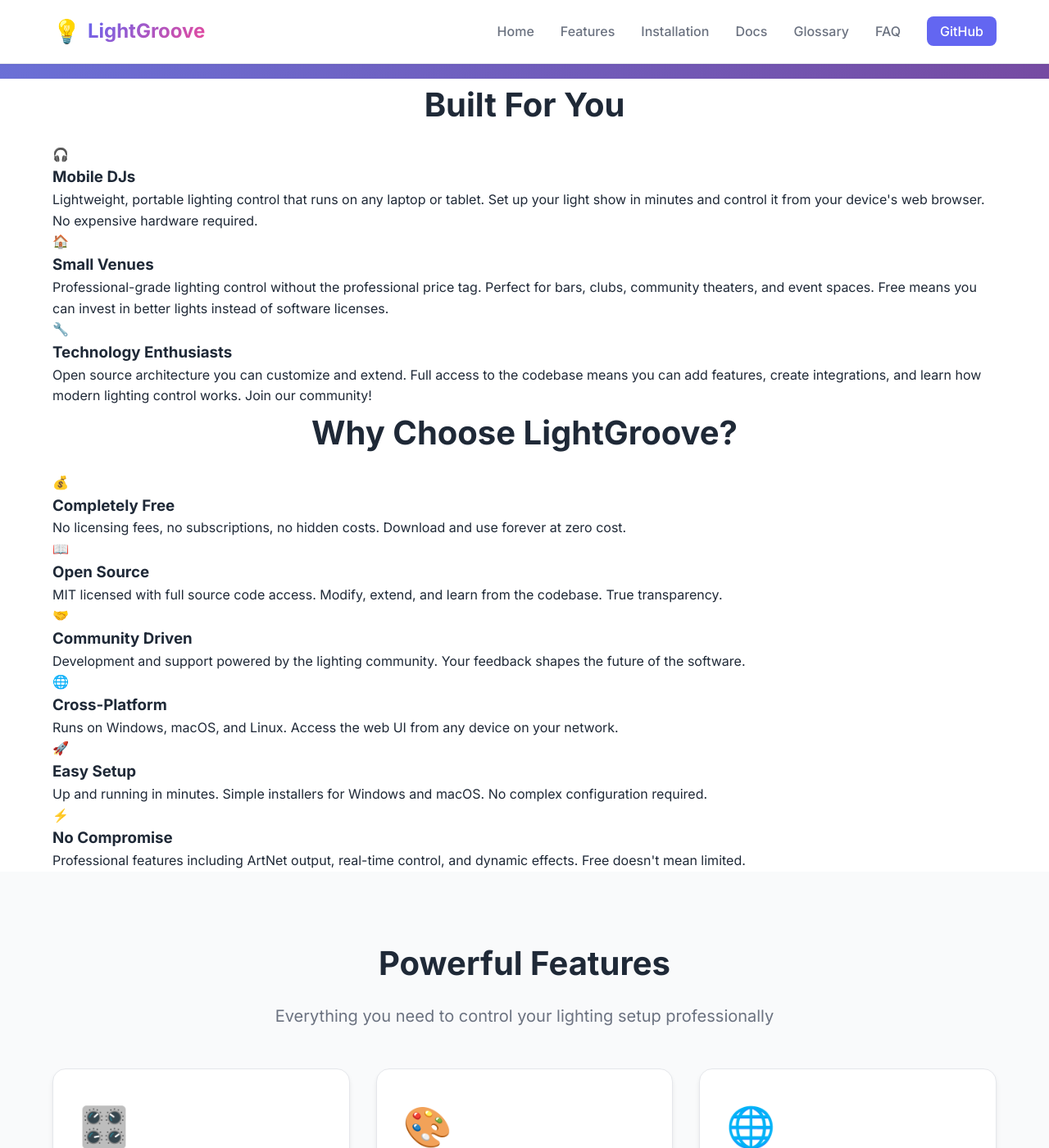
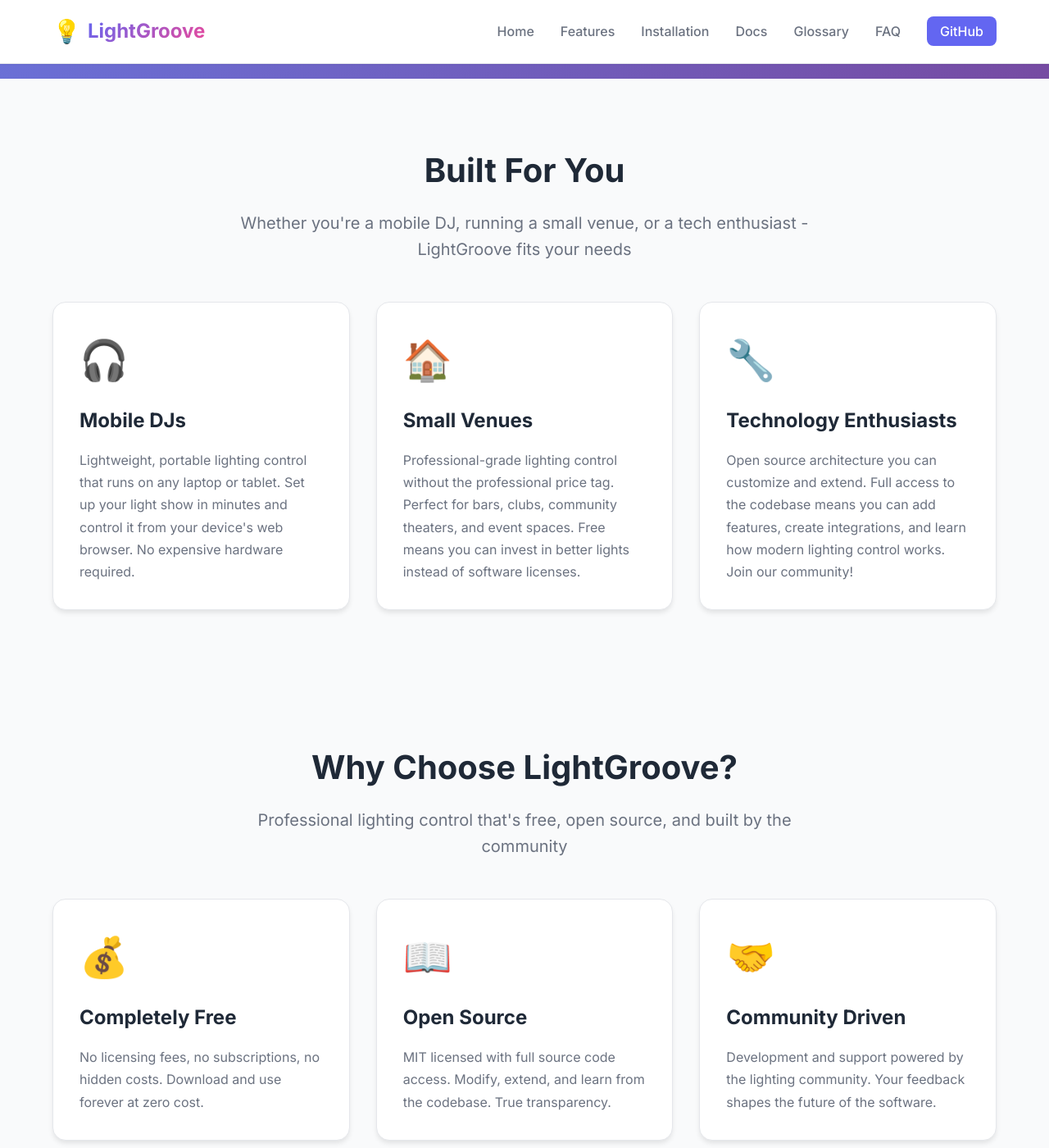
Before and after one commit to oliverbyte/lightgroove, a Jekyll site: the page built from website/index.md, in a window 1280 px wide and 1400 px high, scrolled down 494 px. Shown: the whole window at 82% size. Built offline with Jekyll 4.4.1, drawn with Linux system fonts in a browser that asks for light colours.

Commit message:
Unify website styling for persona and USP sections
- Change Built For You and Why Choose LightGroove sections to use features-section styling
- Add section-subtitle for better context
- Use consistent feature-grid and feature-card classes across all sections
- Improves visual consistency and user experience

```diff
--- a/website/index.md
+++ b/website/index.md
@@ -22,24 +22,26 @@ keywords: free dmx controller, open source lighting software, dmx software for d
   </div>
 </section>
 
-<section class="personas-section">
+<section class="features-section">
   <div class="container">
     <h2 class="section-title">Built For You</h2>
-    <div class="persona-grid">
-      <div class="persona-card">
-        <span class="persona-icon">🎧</span>
+    <p class="section-subtitle">Whether you're a mobile DJ, running a small venue, or a tech enthusiast - LightGroove fits your needs</p>
+
+    <div class="feature-grid">
+      <div class="feature-card">
+        <span class="feature-icon">🎧</span>
         <h3>Mobile DJs</h3>
         <p>Lightweight, portable lighting control that runs on any laptop or tablet. Set up your light show in minutes and control it from your device's web browser. No expensive hardware required.</p>
       </div>
 
-      <div class="persona-card">
-        <span class="persona-icon">🏠</span>
+      <div class="feature-card">
+        <span class="feature-icon">🏠</span>
         <h3>Small Venues</h3>
         <p>Professional-grade lighting control without the professional price tag. Perfect for bars, clubs, community theaters, and event spaces. Free means you can invest in better lights instead of software licenses.</p>
       </div>
 
-      <div class="persona-card">
-        <span class="persona-icon">🔧</span>
+      <div class="feature-card">
+        <span class="feature-icon">🔧</span>
         <h3>Technology Enthusiasts</h3>
         <p>Open source architecture you can customize and extend. Full access to the codebase means you can add features, create integrations, and learn how modern lighting control works. Join our community!</p>
       </div>
@@ -47,42 +49,44 @@ keywords: free dmx controller, open source lighting software, dmx software for d
   </div>
 </section>
 
-<section class="usps-section">
+<section class="features-section">
   <div class="container">
     <h2 class="section-title">Why Choose LightGroove?</h2>
-    <div class="usps-grid">
-      <div class="usp-item">
-        <span class="usp-icon">💰</span>
+    <p class="section-subtitle">Professional lighting control that's free, open source, and built by the community</p>
+
+    <div class="feature-grid">
+      <div class="feature-card">
+        <span class="feature-icon">💰</span>
         <h3>Completely Free</h3>
         <p>No licensing fees, no subscriptions, no hidden costs. Download and use forever at zero cost.</p>
       </div>
 
-      <div class="usp-item">
-        <span class="usp-icon">📖</span>
+      <div class="feature-card">
+        <span class="feature-icon">📖</span>
         <h3>Open Source</h3>
         <p>MIT licensed with full source code access. Modify, extend, and learn from the codebase. True transparency.</p>
       </div>
 
-      <div class="usp-item">
-        <span class="usp-icon">🤝</span>
+      <div class="feature-card">
+        <span class="feature-icon">🤝</span>
         <h3>Community Driven</h3>
         <p>Development and support powered by the lighting community. Your feedback shapes the future of the software.</p>
       </div>
 
-      <div class="usp-item">
-        <span class="usp-icon">🌐</span>
+      <div class="feature-card">
+        <span class="feature-icon">🌐</span>
         <h3>Cross-Platform</h3>
         <p>Runs on Windows, macOS, and Linux. Access the web UI from any device on your network.</p>
       </div>
 
-      <div class="usp-item">
-        <span class="usp-icon">🚀</span>
+      <div class="feature-card">
+        <span class="feature-icon">🚀</span>
         <h3>Easy Setup</h3>
         <p>Up and running in minutes. Simple installers for Windows and macOS. No complex configuration required.</p>
       </div>
 
-      <div class="usp-item">
-        <span class="usp-icon">⚡</span>
+      <div class="feature-card">
+        <span class="feature-icon">⚡</span>
         <h3>No Compromise</h3>
         <p>Professional features including ArtNet output, real-time control, and dynamic effects. Free doesn't mean limited.</p>
       </div>
```
